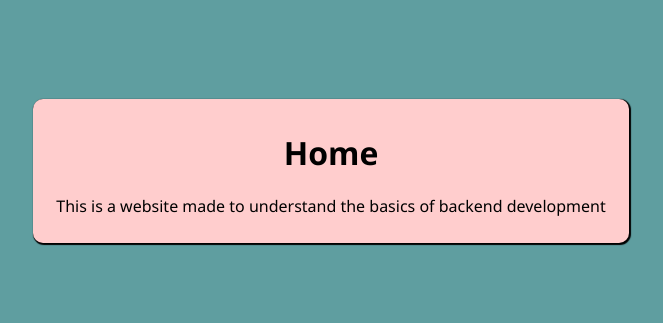
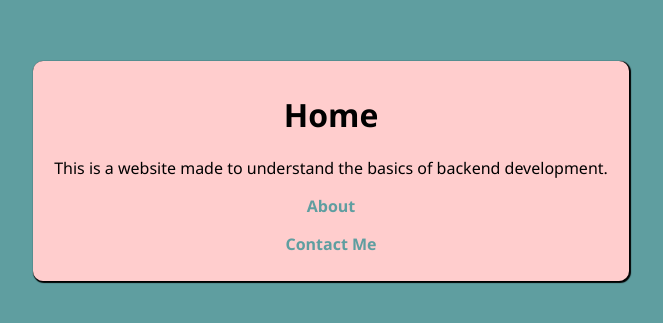
Before and after one commit to RdrigoE/Informational_Site_NodeJs, a plain HTML site: page home.html in a window 1280 px wide. Shown: the part 229-552 px from the top of the page, without its empty margins (309-972 px from the left). Drawn offline with Linux system fonts and the light colour scheme.

Commit message:
add link to routes

```diff
--- a/home.html
+++ b/home.html
@@ -11,7 +11,9 @@
     <div class="container">
         <div class="info">
             <h1>Home</h1>
-            <p>This is a website made to understand the basics of backend development</p>
+            <p>This is a website made to understand the basics of backend development.</p>
+            <p><a href="about">About</a></p>
+            <p><a href="contact-me">Contact Me</a></p>
         </div>
     </div>
 </body>
--- a/style.css
+++ b/style.css
@@ -6,6 +6,13 @@ h1,p{
 p{
     font-weight: 500;
 }
+
+a{
+    text-decoration: none;
+    color: cadetblue;
+    font-weight: bold;
+}
+
 
 body{
     padding: 0;
@@ -41,7 +48,7 @@ body{
     }
 
     50%{
-        transform: translateY(-10%);
+        transform: translateY(-5%);
         box-shadow: 1px 10px 10px 1px;
     }
 
```
Also changed, not shown: 404.html (+3 -1 lines), about.html (+2 -0 lines).
